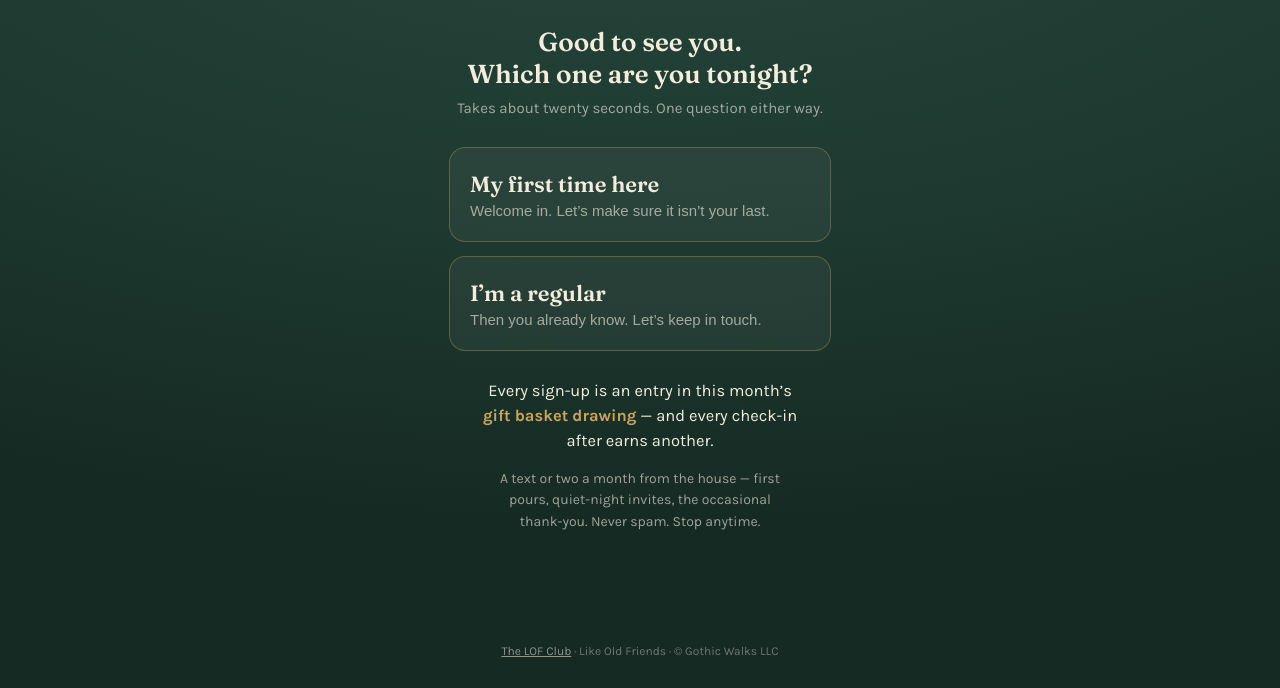
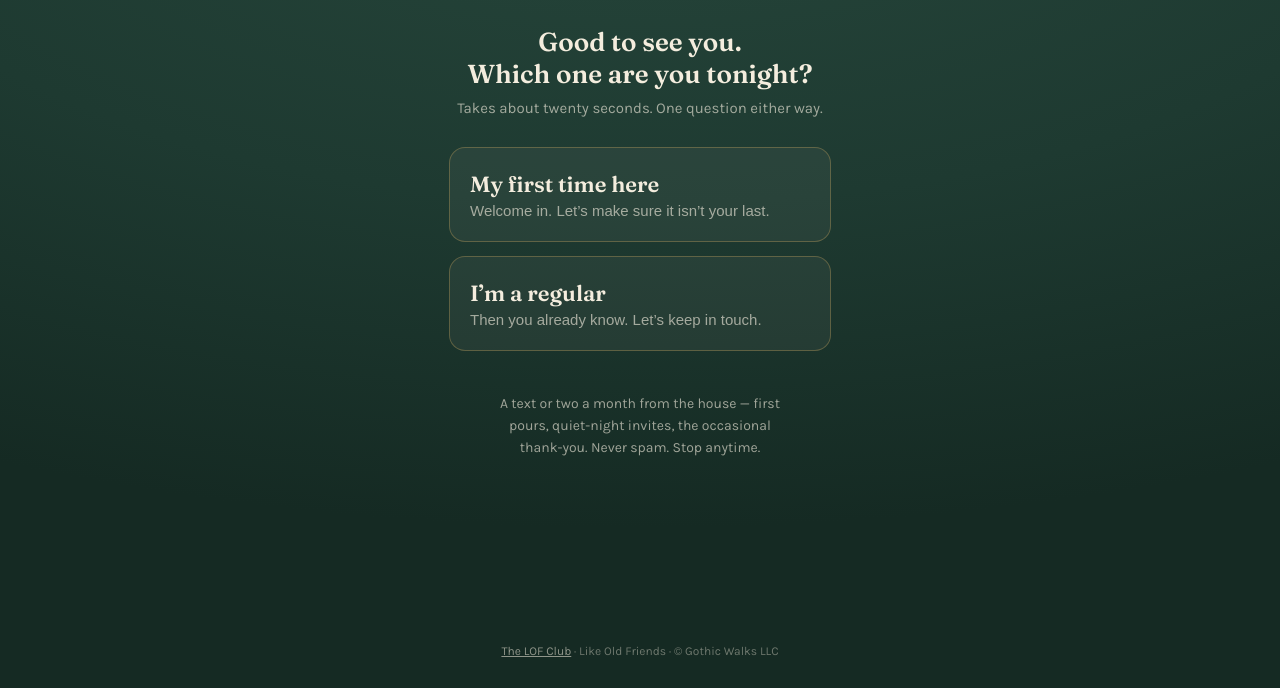
Before and after one commit to memphison/lof-site, a plain HTML site: page 208/index.html in a window 1280 px wide. Shown: the part 112-800 px from the top of the page. Drawn offline with Linux system fonts and the light colour scheme.

Commit message:
Update index.html

```diff
--- a/208/index.html
+++ b/208/index.html
@@ -446,7 +446,7 @@
     </div>
 
     <div class="fork-after">
-      <p class="perk-note">Every sign-up is an entry in this month&rsquo;s <strong>gift basket drawing</strong> &mdash; and every check-in after earns another.</p>
+
       <p class="house-note">A text or two a month from the house &mdash; first pours, quiet-night invites, the occasional thank-you. Never spam. Stop anytime.</p>
     </div>
   </section>
```
